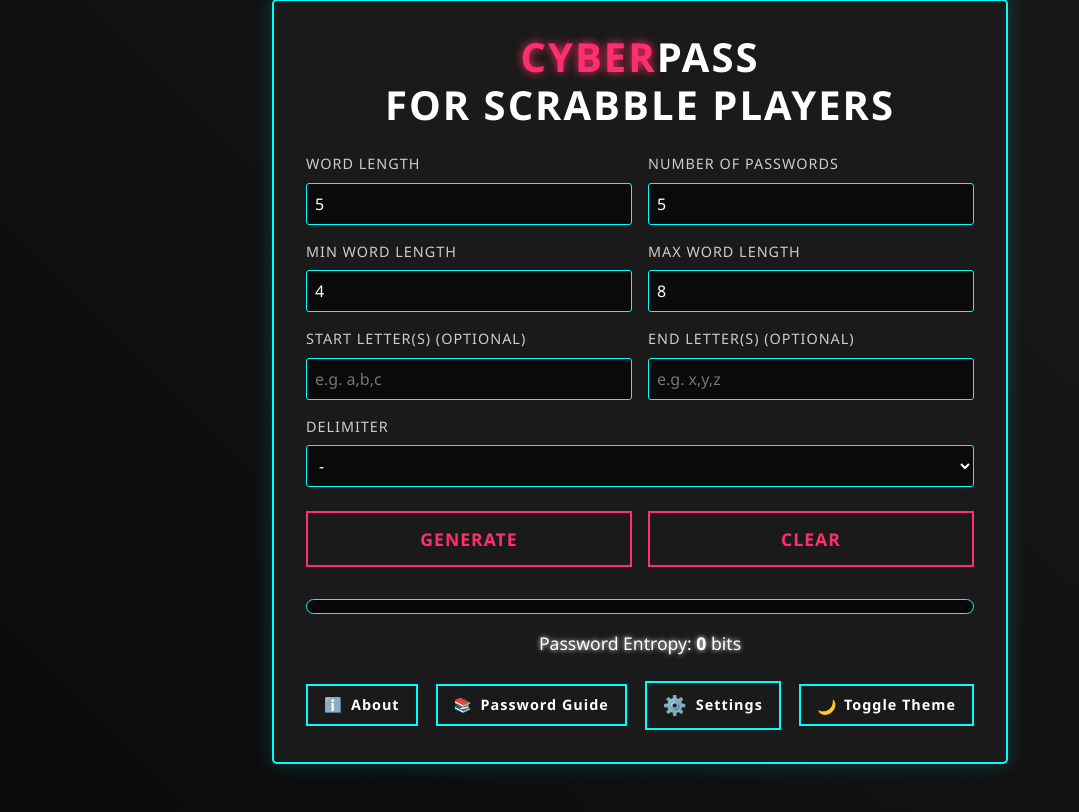
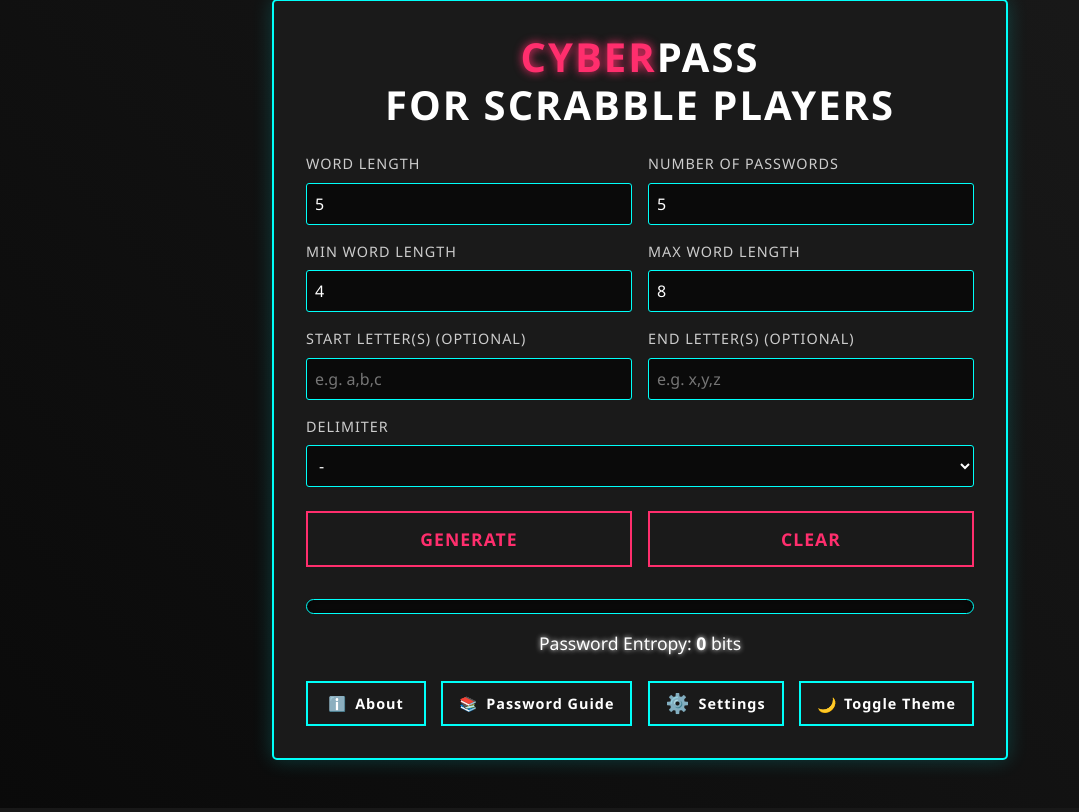
Before and after one commit to johnfkraus/cyber-pass-scrabble, a Flask app: page / in a window 1280 px wide. Shown: the part 49-861 px from the top of the page, without its empty margins (0-1079 px from the left). Run offline with Flask 3, Linux system fonts and the light colour scheme; some libraries are stand-ins or nearby versions.

Commit message:
Agent query: Are all the bottom row buttons (About, Password Guide, Settings, Toggle Theme) now the same height and properly aligned?
Adjust body padding, add height and justify-content to style.css

Screenshot: https://storage.googleapis.com/screenshot-production-us-central1/e6c7ce1f-ce23-40b0-956c-1034d7dd3d73/53a888f6-a368-4a16-8408-25477c416cc9.jpg

```diff
--- a/static/css/style.css
+++ b/static/css/style.css
@@ -187,7 +187,8 @@ body {
     background: transparent;
     border: 2px solid var(--border-color);
     color: var(--text-primary);
-    padding: 0.5rem 1rem;
+    padding: 0.75rem 1rem;
+    height: 45px;
     font-size: 0.9rem;
     font-weight: bold;
     letter-spacing: 1px;
@@ -195,7 +196,9 @@ body {
     transition: all 0.3s ease;
     display: inline-flex;
     align-items: center;
+    justify-content: center;
     gap: 0.5rem;
+    min-width: 120px;
 }
 
 .cyber-button-small:hover {
```
